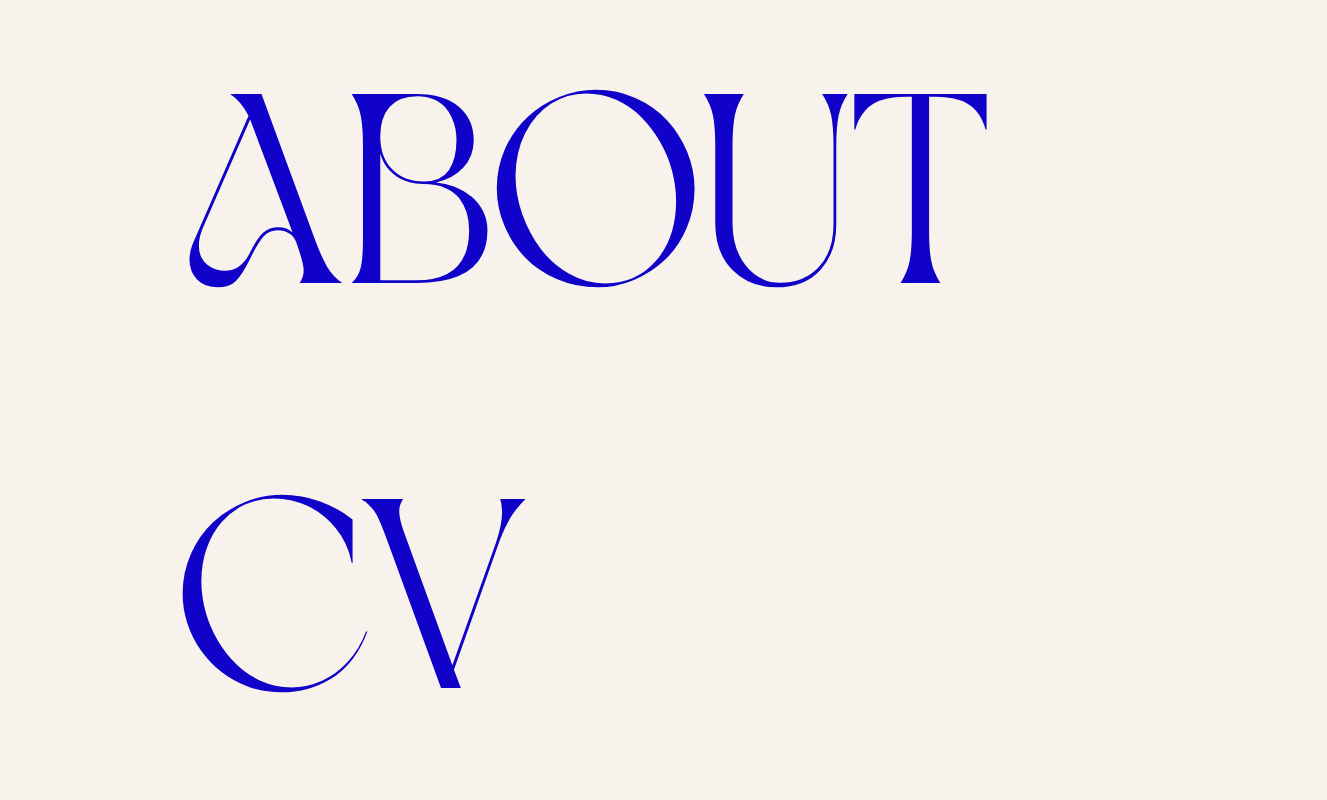
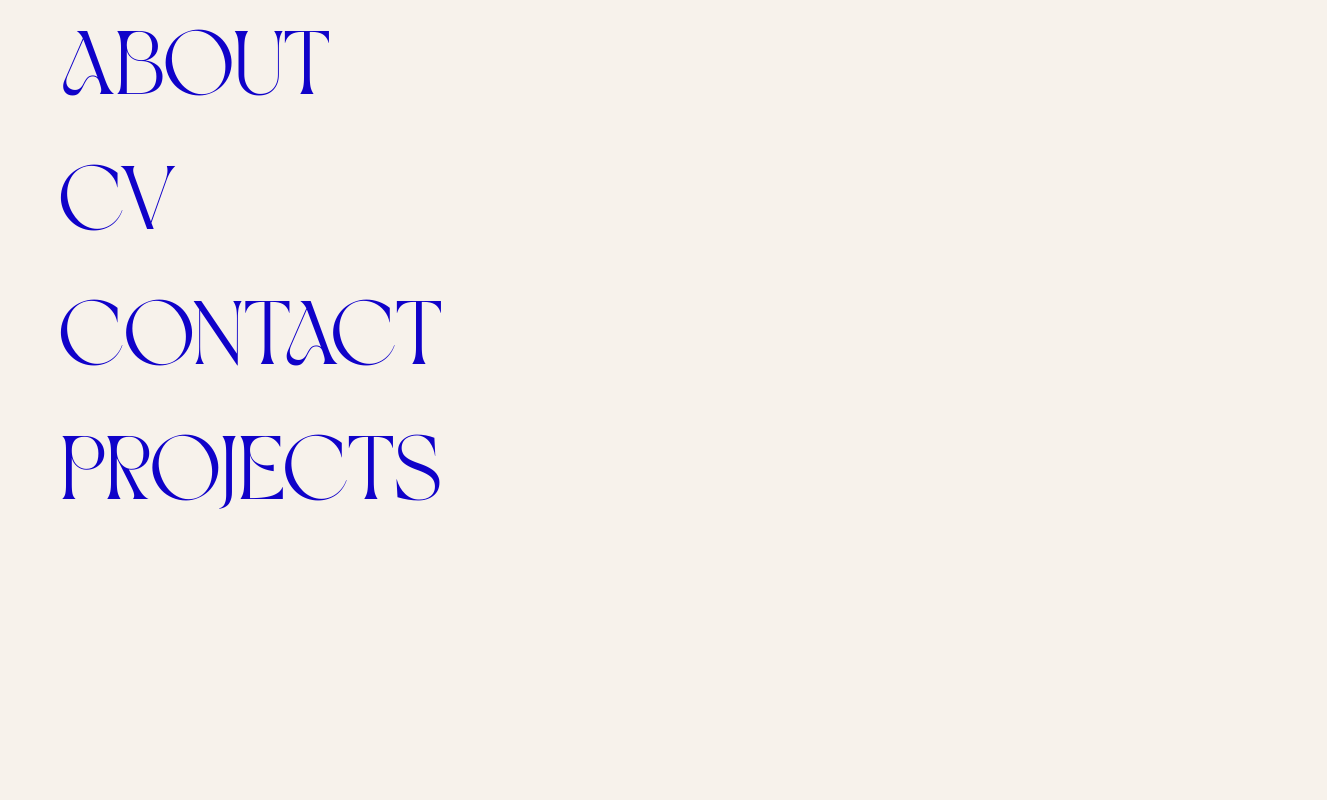
Before and after one commit to lisamarieandersson/showcase-pro, a React (Vite) app: page / in a window 1280 px wide. Shown: the top 800 px of the page, 1327 px wide, since content can reach past the window. Built offline with nearby package versions, Linux system fonts and the light colour scheme.

Commit message:
remove font-size

```diff
--- a/src/styles/index.scss
+++ b/src/styles/index.scss
@@ -37,7 +37,6 @@ html {
   font-family: 'Crake Light', serif;
   line-height: 1.5;
   font-weight: 300;
-  font-size: 3rem;
   font-synthesis: none;
   text-rendering: optimizeLegibility;
   -webkit-font-smoothing: antialiased;
```
